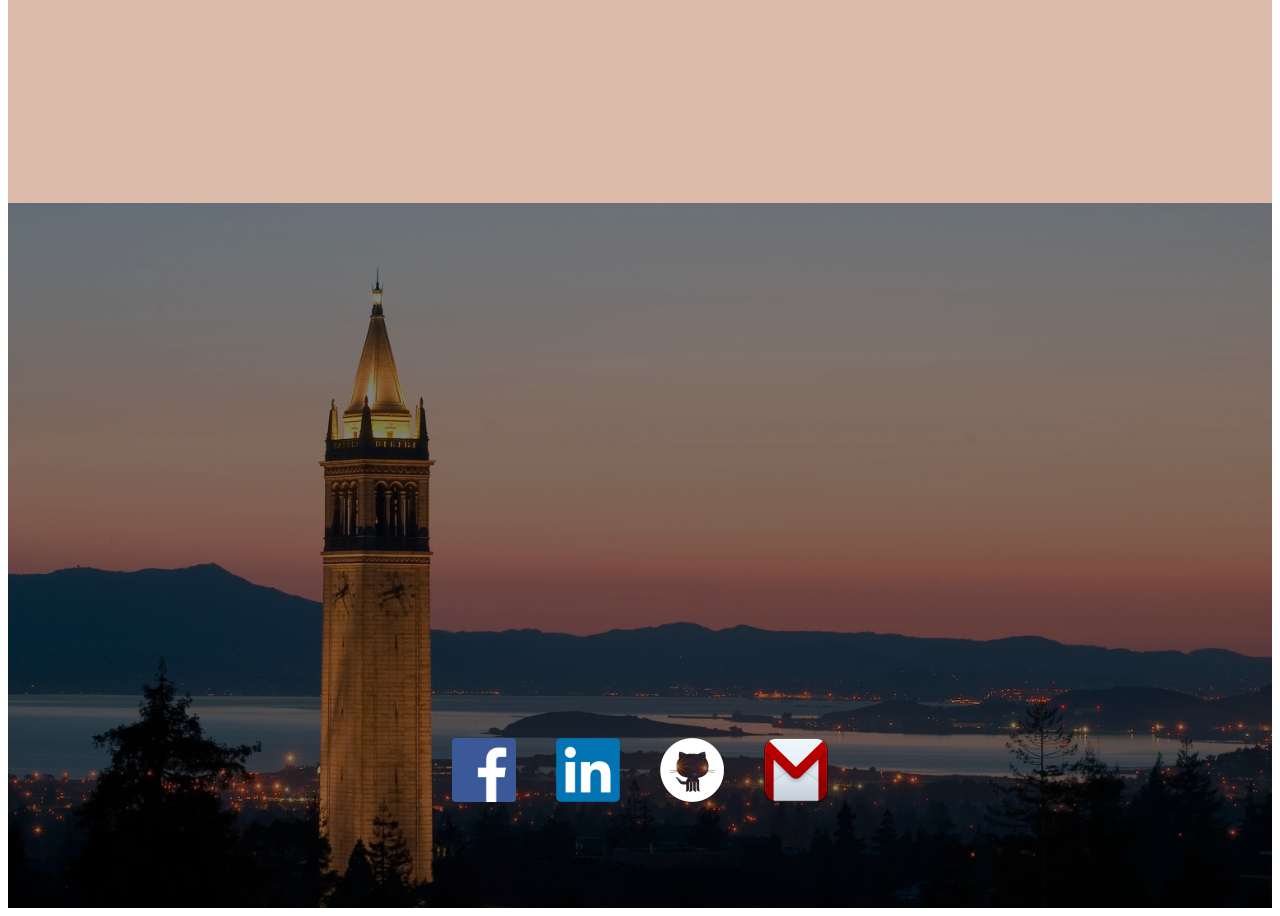
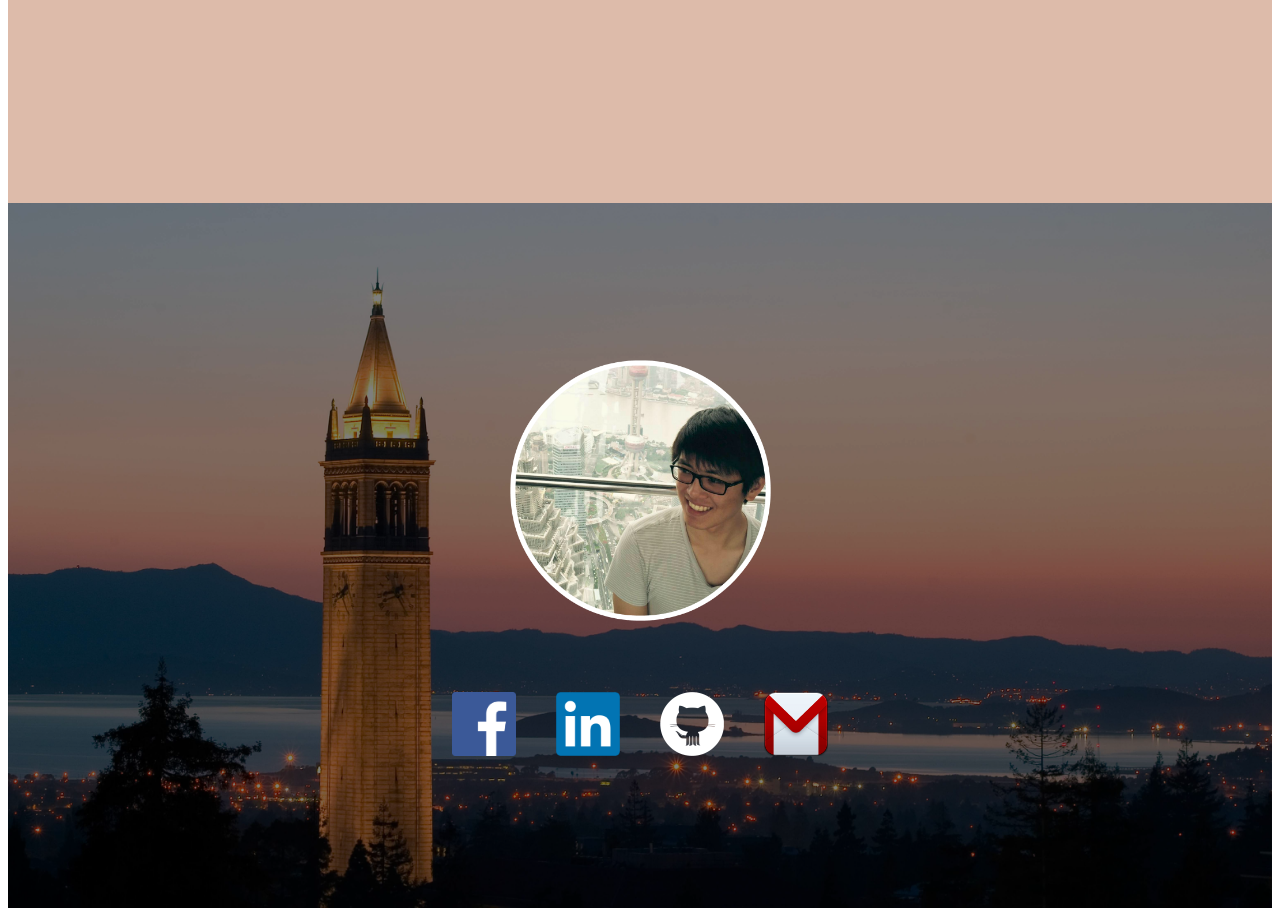
Before and after one commit to garyliangge/GaryGe, a PHP site: page / in a window 1280 px wide. Shown: the part 1920-2836 px from the top of the page. Run offline with PHP 8.4, Linux system fonts and the light colour scheme; some libraries are stand-ins or nearby versions.

Commit message:
Added Profile Picture

```diff
--- a/index.html
+++ b/index.html
@@ -52,6 +52,10 @@
 
       <div class='section' id='contact'>
           <div id="filter2">
+
+              <div id="profile" style="position: relative; bottom:0px;">
+                  <img id="propic" src="images/profile.png">
+              </div>
               <div id="socialmedia"  style="position: relative; bottom:0px;">
                   <a href="https://www.facebook.com/gary.ge.5"><img id="smlogo" src="images/logos/facebook.png"></a>
                   <a href="https://www.linkedin.com/pub/gary-ge/b8/898/898"><img id="smlogo" src="images/logos/linkedin.png"></a>
--- a/stylesheets/gary_style.css
+++ b/stylesheets/gary_style.css
@@ -1,7 +1,6 @@
 html{
   z-index: 0;
   font-family: 'Century Gothic', CenturyGothic, AppleGothic, sans-serif;
-
 }
 
 #nav{
@@ -66,7 +65,7 @@ div#filter1{
   left: 0px;
   top: 0px;
   /*background: linear-gradient(90deg, rgba(138, 120, 5, 0.560784) 10%, rgba(250, 250, 113, 0.139216) 90%);*/
-  background-color: rgba(255, 255, 255, .2)
+  background-color: rgba(255, 255, 255, .4)
 }
 
 div#filter2{
@@ -91,7 +90,7 @@ div#home{
 div#title{
   position: relative;
   margin: 250px auto;
-  color: white;
+  color: black;
 }
 
 div#name {
@@ -99,10 +98,12 @@ div#name {
   font-size: 100px;
   margin: 20px auto;
 }
+
 div#description {
   display: table;
   font-size: 30px;
   margin: 20px auto;
+  text-align: center;
 }
 
 div#resume{
@@ -129,13 +130,24 @@ div#contact{
 	background-size: cover;
 }
 
+div#profile{
+  margin-left: auto;
+  display: table;
+  margin-right: auto;
+  margin-top: 150px;
+}
+
+img#propic{
+  width: 275px;
+  height: 275px;
+}
+
 div#socialmedia {
   position: absolute;
-  float: bottom;
   display: table;
   margin-left: auto;
   margin-right: auto;
-  margin-top: 525px;
+  margin-top: 50px;
 }
 
 img#smlogo {
@@ -152,23 +164,3 @@ img#smlogo:hover {
   transform: scale(1.3);
   transition: all 0.2s ease;
 }
-
-div#description {
-  margin: 10px auto;
-  text-align: center;
-}
-
-div#name {
-  opacity:1;
-}
-
-div#contact {
-  color:beige;
-}
-
-div#button {
-  cursor: pointer;
-  margin: 10px auto;
-  display: table;
-  opacity: 1;
-}
```
Also changed, not shown: images/profile.jpg (added), images/profile.png (added).
